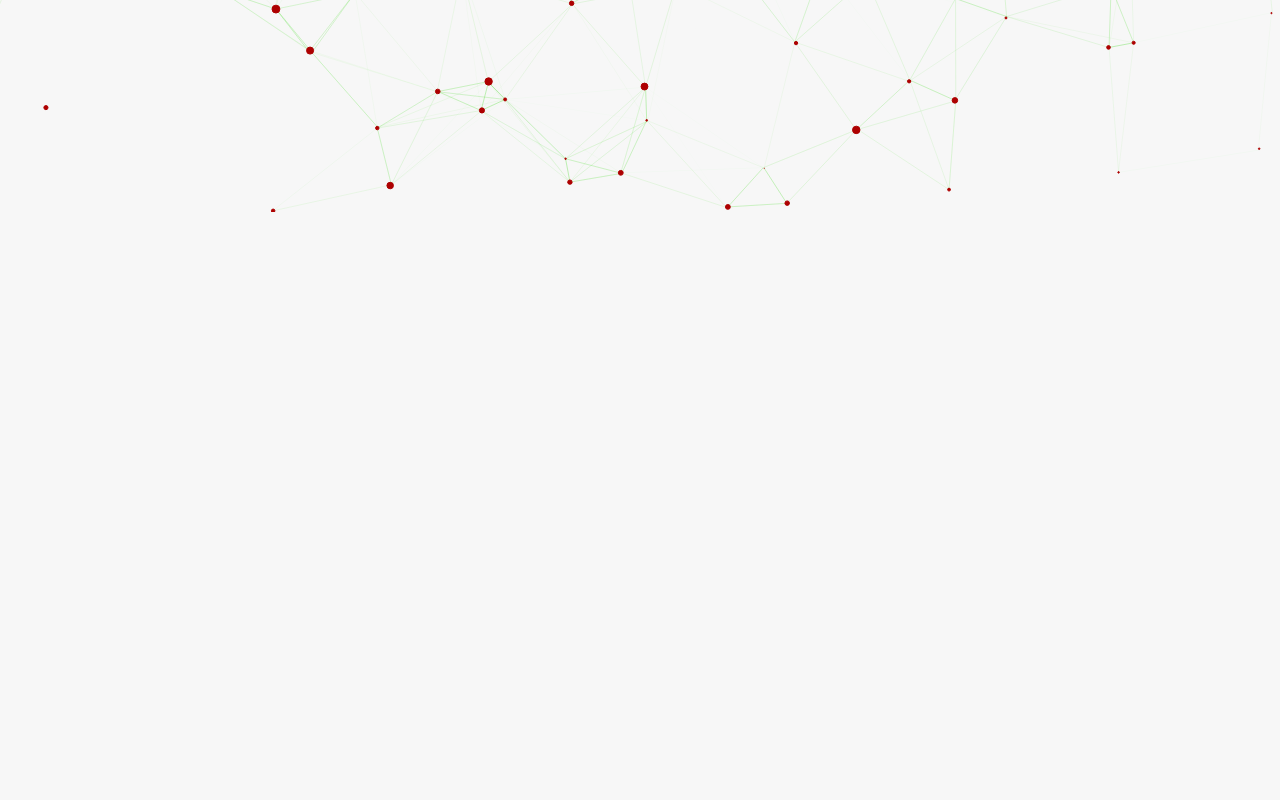
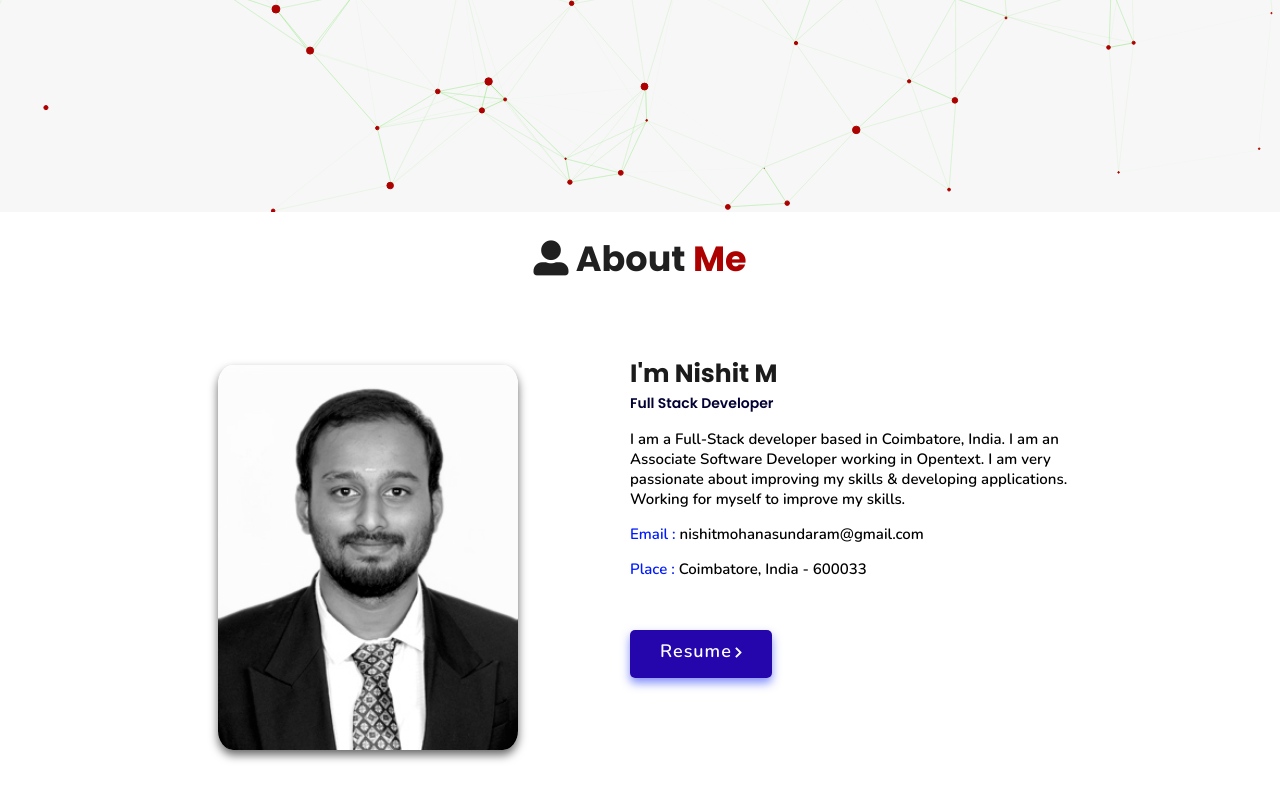
Before and after one commit to nishit4777/portfolio-nishit, an Angular app in the folder portfolio/: page / in a window 1280 px wide. Shown: the part 588-1388 px from the top of the page. Before the commit the page ends 805 px from the top, so only its background shows below. Built offline with nearby package versions, Linux system fonts and the light colour scheme.

Commit message:
Added about section page

```diff
--- a/portfolio/src/app/about/about.component.html
+++ b/portfolio/src/app/about/about.component.html
@@ -1 +1,34 @@
-<p>about works!</p>
+<section class="about" id="about">
+    <h2 class="heading"><i class="fas fa-user-alt"></i> About <span>Me</span></h2>
+
+    <div class="row">
+
+        <div class="image">
+            <img draggable="false" class="tilt" src="assets/images/nishit-pp.jpg" alt="">
+        </div>
+        <div class="content">
+            <h3>I'm Nishit M</h3>
+            <span class="tag">Full Stack Developer</span>
+
+            <p>I am a Full-Stack developer based in Coimbatore, India.
+                I am an Associate Software Developer working in Opentext.
+                I am very passionate about improving my skills & developing applications.
+                Working for myself to improve my skills.
+            </p>
+
+            <div class="box-container">
+                <div class="box">
+                    <p><span> email : </span> nishitmohanasundaram@gmail.com</p>
+                    <p><span> place : </span> Coimbatore, India - 600033</p>
+                </div>
+            </div>
+
+            <div class="resumebtn">
+                <a href="" target="_blank" class="btn"><span>Resume</span>
+                    <i class="fas fa-chevron-right"></i>
+                </a>
+            </div>
+
+        </div>
+    </div>
+</section>
--- a/portfolio/src/app/app.component.html
+++ b/portfolio/src/app/app.component.html
@@ -1,2 +1,3 @@
 <app-navigation></app-navigation>
 <app-dashboard></app-dashboard>
+<app-about></app-about>
--- a/portfolio/src/app/navigation/navigation.component.ts
+++ b/portfolio/src/app/navigation/navigation.component.ts
@@ -19,7 +19,15 @@ export class NavigationComponent {
 
   }
 
-  public onClickMenu(){
+  public onClickMenu() {
+    const menuElement = document.querySelector('#menu');
+    const navbarElement = document.querySelector('.navbar');
+    if (menuElement && navbarElement) {
+      // Toggling the 'fa-times' class on the clicked element
+      menuElement.classList.toggle('fa-times');
+      // Toggling the 'nav-toggle' class on the element with class 'navbar'
+      navbarElement.classList.toggle('nav-toggle');
+    }
   }
 
 }
--- a/portfolio/src/styles.css
+++ b/portfolio/src/styles.css
@@ -85,7 +85,7 @@ section {
   text-align: center;
 }
 .heading span {
-  color: rgb(115, 3, 167);
+  color: #ad0000;
 }
 header .logo {
   font-size: 1.9rem;
```
Also changed, not shown: portfolio/src/assets/images/nishit-pp.jpg (added), 6 other files (tests, documents, lock files or other folders).
